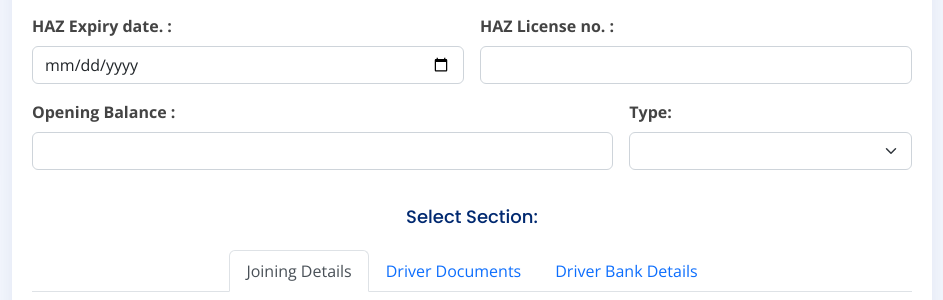
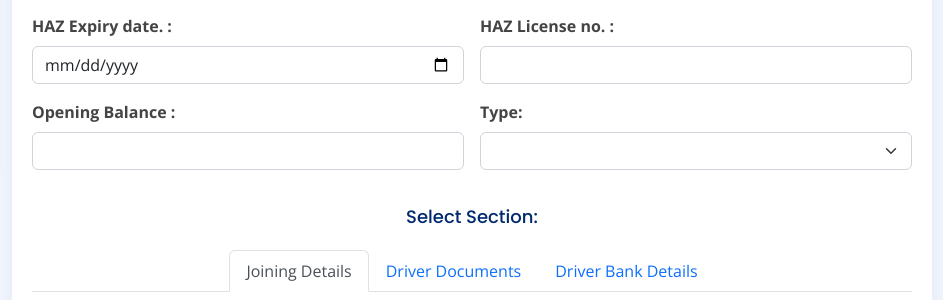
Before and after one commit to SimantaRajSarma/Ankit-Road-Carriers, a PHP site: page /add_driver.php in a window 1280 px wide. Shown: the part 609-909 px from the top of the page, without its empty margins (318-1261 px from the left). Run offline with PHP 8.4, Linux system fonts and the light colour scheme; some libraries are stand-ins or nearby versions.

Commit message:
updatimg

```diff
--- a/add_driver.php
+++ b/add_driver.php
@@ -189,7 +189,7 @@ insertDriverData($conn, $driverData);
                   enctype="multipart/form-data"
                   action=""
                 >
-                  <div class="col-6">
+                  <div class="col-md-6 col-sm-12">
                     <label for="driver_name" class="form-label fw-bold"
                       >Driver Name :</label
                     >
@@ -201,7 +201,7 @@ insertDriverData($conn, $driverData);
                       required
                     />
                   </div>
-                  <div class="col-6">
+                  <div class="col-md-6 col-sm-12">
                     <label for="driver_photo" class="form-label fw-bold"
                       >Driver Photo :</label
                     >
@@ -213,7 +213,7 @@ insertDriverData($conn, $driverData);
                     />
                   </div>
 
-                  <div class="col-6">
+                  <div class="col-md-6 col-sm-12">
                     <label for="permanent_address" class="form-label fw-bold"
                       >Address(P) :</label
                     >
@@ -224,7 +224,7 @@ insertDriverData($conn, $driverData);
                     ></textarea>
                   </div>
 
-                  <div class="col-6">
+                  <div class="col-md-6 col-sm-12">
                     <label for="temporary_address" class="form-label fw-bold"
                       >Address(T) :</label
                     >
@@ -235,7 +235,7 @@ insertDriverData($conn, $driverData);
                     ></textarea>
                   </div>
 
-                  <div class="col-6">
+                  <div class="col-md-6 col-sm-12">
                     <label for="mobile_number" class="form-label fw-bold"
                       >Mobile No. :</label
                     >
@@ -248,7 +248,7 @@ insertDriverData($conn, $driverData);
                     />
                   </div>
 
-                  <div class="col-6">
+                  <div class="col-md-6 col-sm-12">
                     <label for="guarantor_name" class="form-label fw-bold"
                       >Guarantor Name :</label
                     >
@@ -259,7 +259,7 @@ insertDriverData($conn, $driverData);
                     />
                   </div>
 
-                  <div class="col-6">
+                  <div class="col-md-6 col-sm-12">
                     <label for="guarantor_mobile_no" class="form-label fw-bold"
                       >Guarantor Mobile No. :</label
                     >
@@ -270,7 +270,7 @@ insertDriverData($conn, $driverData);
                     />
                   </div>
 
-                  <div class="col-6">
+                  <div class="col-md-6 col-sm-12">
                     <label for="license_no" class="form-label fw-bold"
                       >License No. :</label
                     >
@@ -283,7 +283,7 @@ insertDriverData($conn, $driverData);
                     />
                   </div>
 
-                  <div class="col-6">
+                  <div class="col-md-6 col-sm-12">
                     <label for="license_issue_date" class="form-label fw-bold"
                       >License issue date. :</label
                     >
@@ -295,7 +295,7 @@ insertDriverData($conn, $driverData);
                     />
                   </div>
 
-                  <div class="col-6">
+                  <div class="col-md-6 col-sm-12">
                     <label for="license_expiry_date" class="form-label fw-bold"
                       >License Expiry date. :</label
                     >
@@ -307,7 +307,7 @@ insertDriverData($conn, $driverData);
                     />
                   </div>
 
-                  <div class="col-6">
+                  <div class="col-md-6 col-sm-12">
                     <label for="haz_expiry_date" class="form-label fw-bold"
                       >HAZ Expiry date. :</label
                     >
@@ -319,7 +319,7 @@ insertDriverData($conn, $driverData);
                     />
                   </div>
 
-                  <div class="col-6">
+                  <div class="col-md-6 col-sm-12">
                     <label for="haz_license_no" class="form-label fw-bold"
                       >HAZ License no. :</label
                     >
@@ -331,7 +331,7 @@ insertDriverData($conn, $driverData);
                     />
                   </div>
 
-                  <div class="col-8">
+                  <div class="col-md-6 col-sm-12">
                     <label for="opening_balance" class="form-label fw-bold"
                       >Opening Balance :</label
                     >
@@ -342,7 +342,7 @@ insertDriverData($conn, $driverData);
                       required
                     />
                   </div>
-                  <div class="col-4">
+                  <div class="col-md-6 col-sm-12">
                     <label for="cr_dr" class="form-label fw-bold">Type:</label>
                     <select name="cr_dr" class="form-select">
                       <option selected></option>
--- a/party_bill_entry.php
+++ b/party_bill_entry.php
@@ -20,6 +20,9 @@ if ($_SERVER["REQUEST_METHOD"] == "POST") {
         trip_entry.unload_wt,
         trip_entry.party_rate,
         trip_entry.trptr_rate,
+        trip_entry.consignor_name,
+        trip_entry.consignor_mobile,
+        trip_entry.consignee_name,
         vehicle.VehicleNo AS vehicle_no,
         vehicle.OwnerType AS vehicle_owner_type,
         driver.DriverName AS driver_name,
```
Also changed, not shown: add_vehicle.php (+8 -8 lines).
